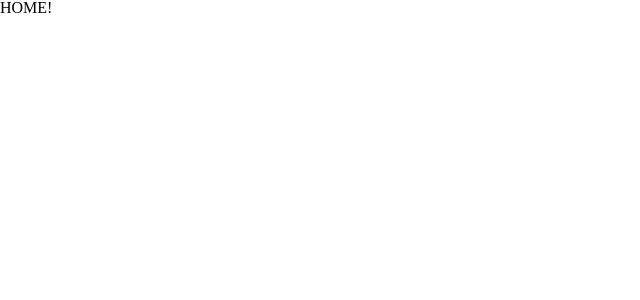
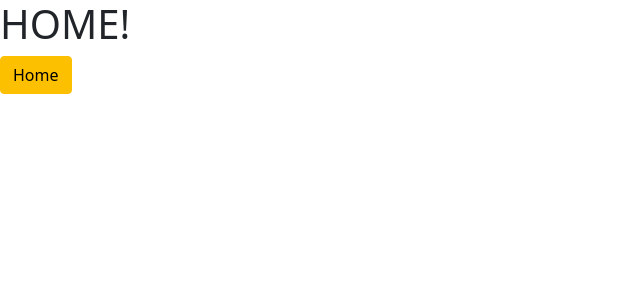
Before and after one commit to sammitako/vue3-search-movie, a Vue app: page / in a window 1280 px wide. Shown: the top 300 px of the page, without its empty margins (0-640 px from the left). Built offline with nearby package versions, Linux system fonts and the light colour scheme.

Commit message:
Style: Applied Bootstrap5

```diff
--- a/package.json
+++ b/package.json
@@ -41,6 +41,7 @@
     "webpack-dev-server": "^4.0.0-beta.0"
   },
   "dependencies": {
+    "bootstrap": "^5.1.3",
     "vue": "^3.0.7",
     "vue-router": "^4.0.16"
   }
--- a/src/App.vue
+++ b/src/App.vue
@@ -1,3 +1,7 @@
 <template>
   <RouterView />
 </template>
+
+<style lang="scss">
+@import "~/scss/main";
+</style>
--- a/src/routes/Home.vue
+++ b/src/routes/Home.vue
@@ -1,3 +1,4 @@
 <template>
   <h1>HOME!</h1>
+  <div class="btn btn-primary">Home</div>
 </template>
--- a/src/scss/main.scss
+++ b/src/scss/main.scss
@@ -1,12 +1,9 @@
-$color--black: #000;
-$color--white: #fff;
+// Default variable overrides
+$primary: #fdc000;
 
-body {
-  background-color: $color--black;
-  h1 {
-    color: $color--white;
-    display: flex;
-    justify-content: center;
-    align-items: center;
-  }
-}
+// Required
+@import "../../node_modules/bootstrap/scss/functions";
+@import "../../node_modules/bootstrap/scss/variables";
+@import "../../node_modules/bootstrap/scss/mixins";
+
+@import "../../node_modules/bootstrap/scss/bootstrap.scss";
```
Also changed, not shown: 1 other file (tests, documents, lock files or other folders).
